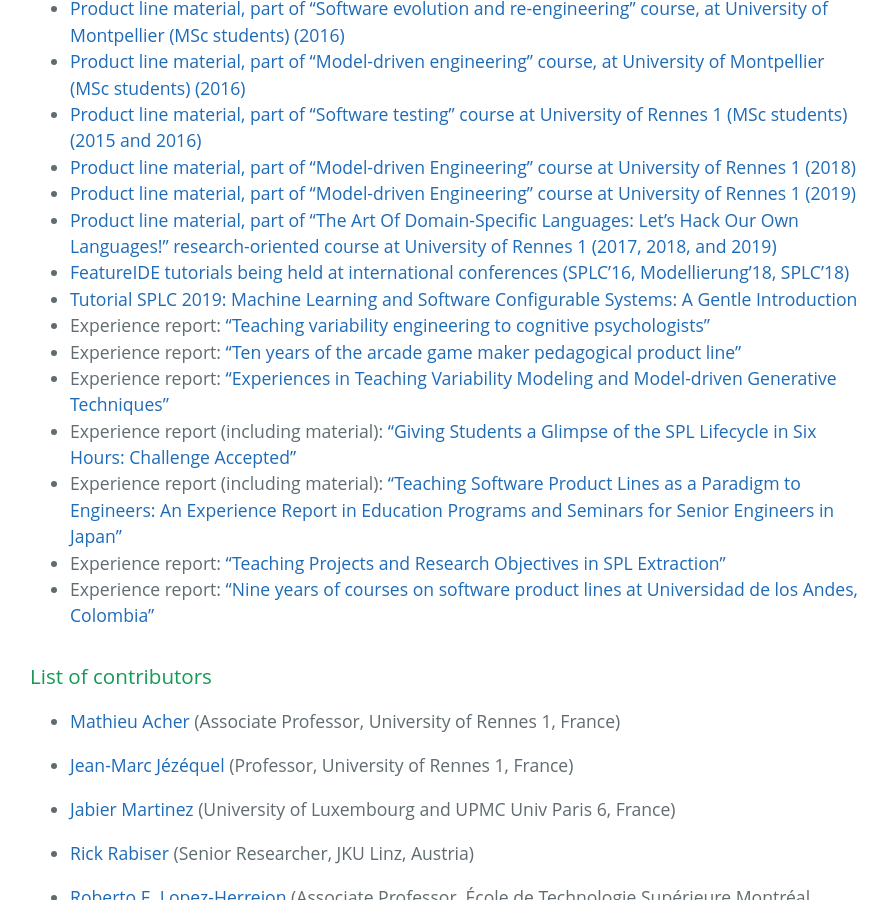
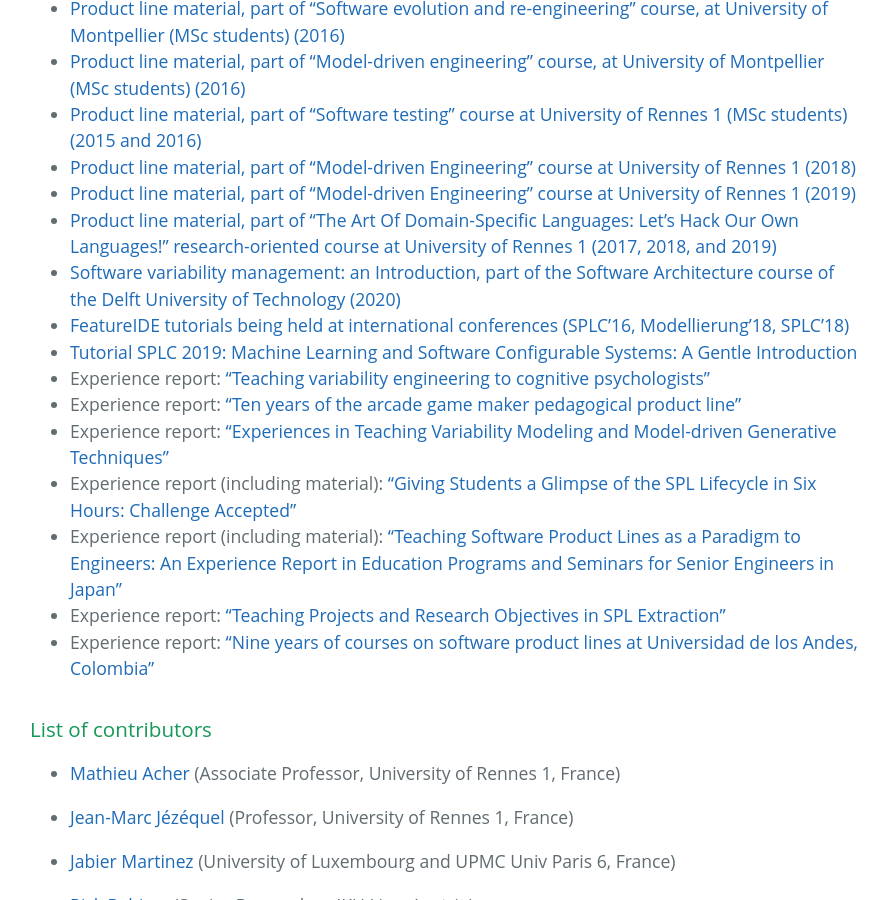
Before and after one commit to FAMILIAR-project/teaching, a Jekyll site: the page built from index.html, in a window 1280 px wide and 900 px high, scrolled down 1295 px. Shown: the whole window, without its empty margins (194-1082 px from the left). Built offline with Jekyll 4.4.1, drawn with Linux system fonts in a browser that asks for light colours.

Commit message:
Update contributions.md
Adding an entry for TU Delft Architecture course

```diff
--- a/_includes/contributions.md
+++ b/_includes/contributions.md
@@ -16,6 +16,7 @@
 * [Product line material, part of "Model-driven Engineering" course at University of Rennes 1 (2018)](https://github.com/acherm/teaching-MDE-IL1819)
 * [Product line material, part of "Model-driven Engineering" course at University of Rennes 1 (2019)](https://github.com/acherm/teaching-MDE1920)
 * [Product line material, part of "The Art Of Domain-Specific Languages: Let's Hack Our Own Languages!" research-oriented course at University of Rennes 1 (2017, 2018, and 2019)](https://github.com/FAMILIAR-project/HackOurLanguages-SIF)
+* [Software variability management: an Introduction, part of the Software Architecture course of the Delft University of Technology (2020)](tudelft2020.html)
 * [FeatureIDE tutorials being held at international conferences (SPLC'16, Modellierung'18, SPLC'18)](FeatureIDE-tutorials.html)
 * [Tutorial SPLC 2019: Machine Learning and Software Configurable Systems: A Gentle Introduction](https://github.com/VaryVary/ML-configurable-SPLCTutorial)
 * Experience report: ["Teaching variability engineering to cognitive psychologists"](cognitive2014.html)
```
